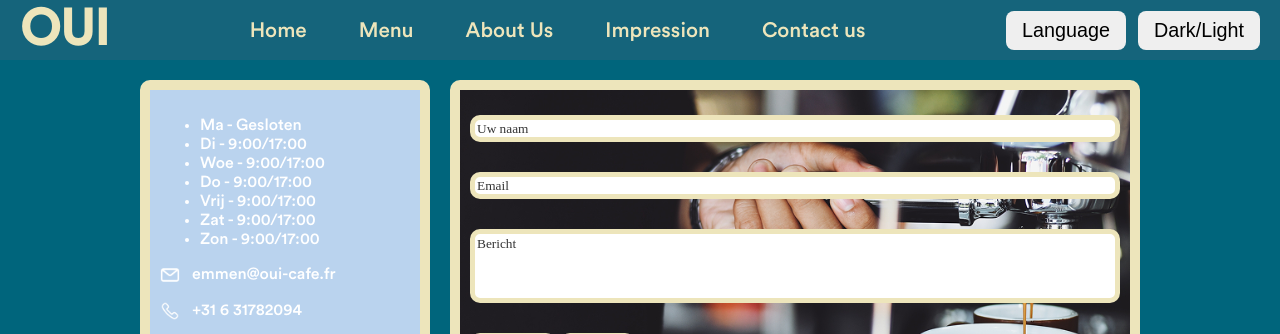
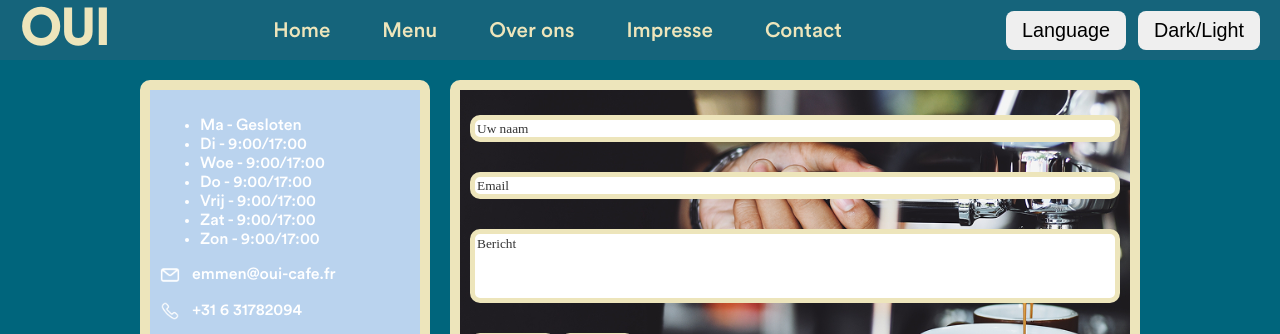
Before and after one commit to franz-ptv/Project-1.1-Cafe-OUI, a PHP site: page /contactNL.php in a window 1280 px wide. Shown: the top 334 px of the page. Run offline with PHP 8.4, Linux system fonts and the light colour scheme.

Commit message:
Corrected translated navbars in contact page.

```diff
--- a/contactFR.php
+++ b/contactFR.php
@@ -39,6 +39,7 @@ if($_SERVER["REQUEST_METHOD"] == "POST")
         <link rel="icon" type="image/x-icon" href="images/navigation-bar/fav.png">
     </head>
     <body class="contact-body">
+
 <nav class="navbar">
  <div class="navlogo">
     <a class="logo" href="index.php">OUI</a>
@@ -46,9 +47,9 @@ if($_SERVER["REQUEST_METHOD"] == "POST")
  <div class="navlinks">
     <a href="index.php">Home</a>
     <a href="menu.php">Menu</a>
-    <a href="about_us.php">About Us</a>
+    <a href="about_us.php">À propos</a>
     <a href="impression.php">Impression</a>
-    <a href="contact.php">Contact us</a>
+    <a href="contact.php">Contact</a>
  </div>
  <div class="navactions">
     <button>Language</button>
--- a/contactNL.php
+++ b/contactNL.php
@@ -47,9 +47,9 @@ if($_SERVER["REQUEST_METHOD"] == "POST")
  <div class="navlinks">
     <a href="index.php">Home</a>
     <a href="menu.php">Menu</a>
-    <a href="about_us.php">About Us</a>
-    <a href="impression.php">Impression</a>
-    <a href="contact.php">Contact us</a>
+    <a href="about_us.php">Over ons</a>
+    <a href="impression.php">Impresse</a>
+    <a href="contact.php">Contact</a>
  </div>
  <div class="navactions">
     <button>Language</button>
```
